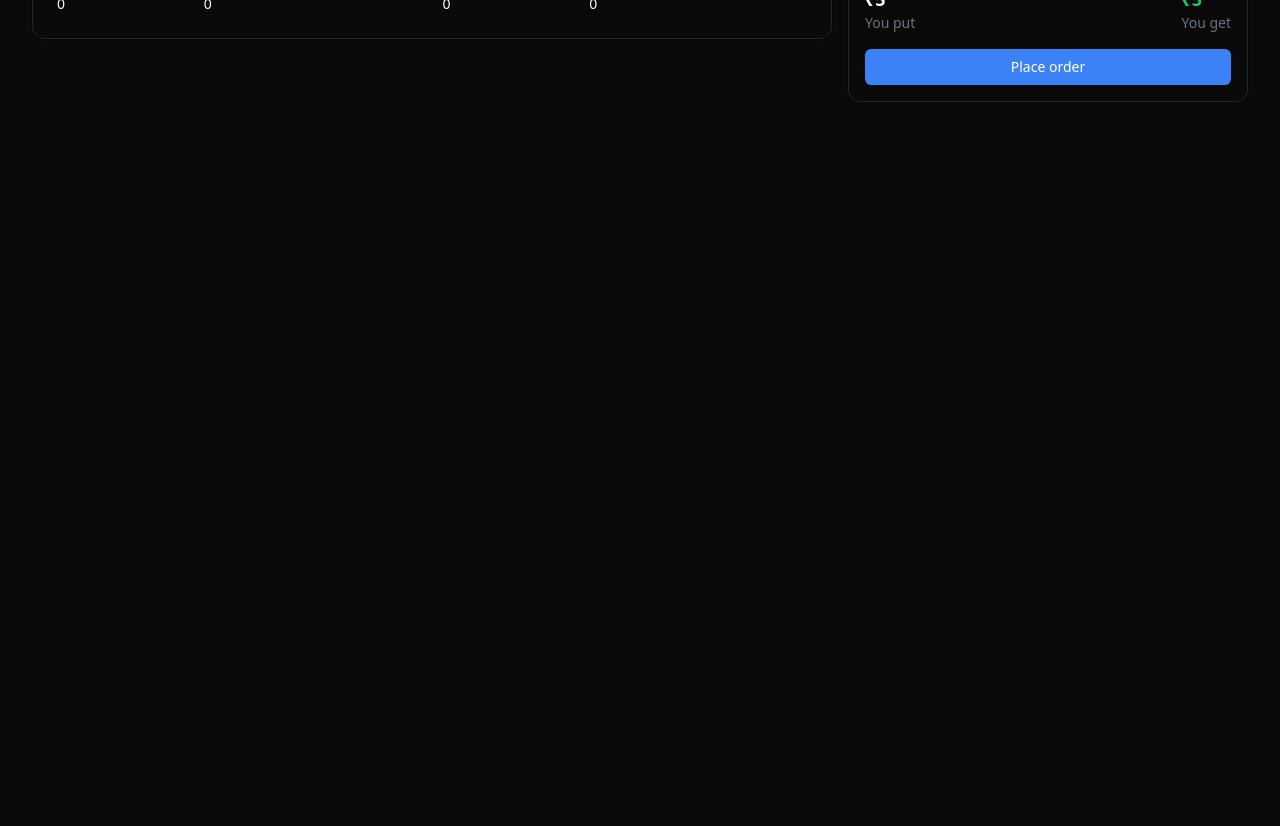
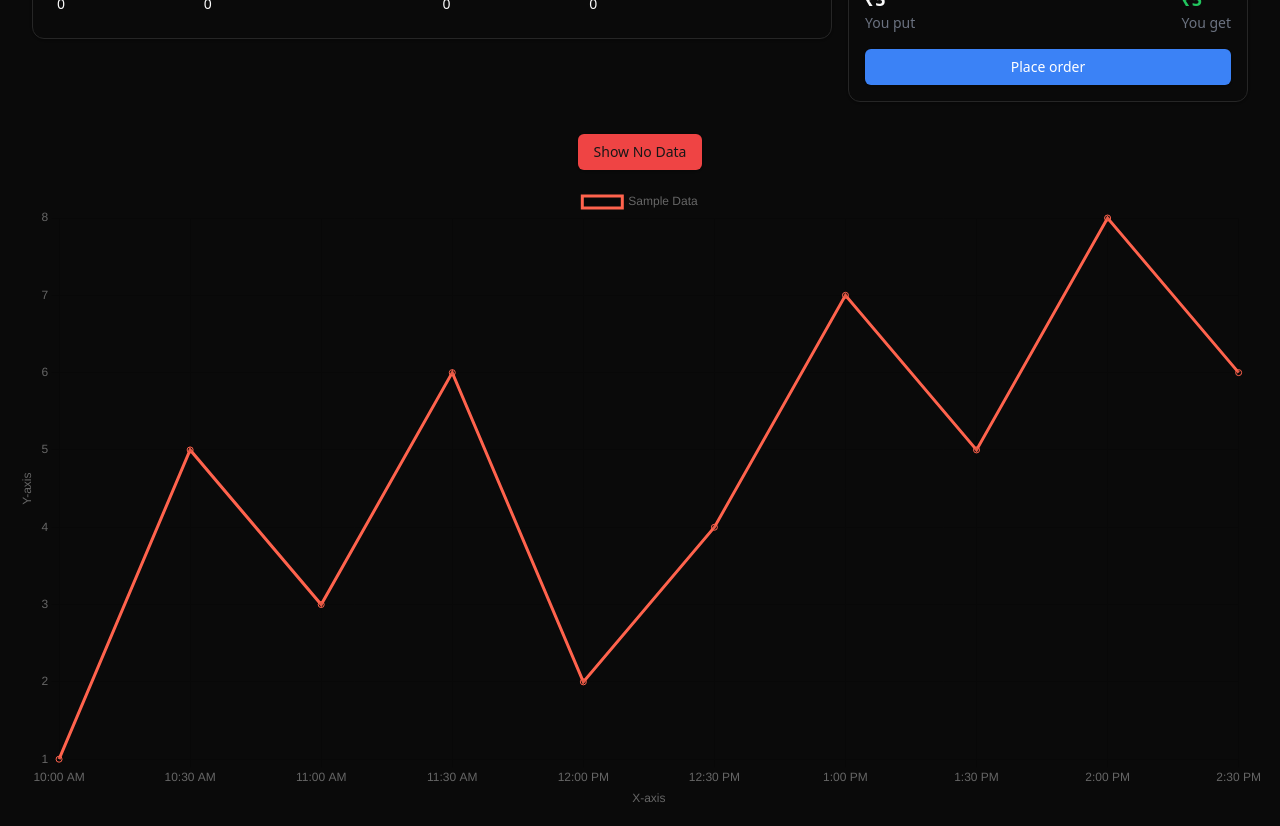
Before and after one commit to Praashh/opinix-trade, a React (Vite) app in the folder frontend/: page /event/india-will-win-match in a window 1280 px wide. Shown: the part 340-1166 px from the top of the page. Before the commit the page ends 800 px from the top, so only its background shows below. Built offline with nearby package versions, Linux system fonts and the light colour scheme; no server answers.

Commit message:
added realtime graph

```diff
--- a/frontend/package.json
+++ b/frontend/package.json
@@ -19,10 +19,12 @@
     "@radix-ui/react-slot": "^1.1.0",
     "@radix-ui/react-tabs": "^1.1.0",
     "axios": "^1.7.7",
+    "chart.js": "^4.4.4",
     "class-variance-authority": "^0.7.0",
     "clsx": "^2.1.1",
     "lucide-react": "^0.441.0",
     "react": "^18.3.1",
+    "react-chartjs-2": "^5.2.0",
     "react-dom": "^18.3.1",
     "react-router-dom": "^6.26.2",
     "react-syntax-highlighter": "^15.5.0",
--- a/frontend/src/components/landing/Orderbook.tsx
+++ b/frontend/src/components/landing/Orderbook.tsx
@@ -1,13 +1,63 @@
-import { Table, TableBody, TableCell, TableHead, TableHeader, TableRow } from "@/components/ui/table";
+import {
+  Table,
+  TableBody,
+  TableCell,
+  TableHead,
+  TableHeader,
+  TableRow,
+} from "@/components/ui/table";
 import { Tabs, TabsList, TabsTrigger, TabsContent } from "@/components/ui/tabs";
 import { Button } from "@/components/ui/button";
 import { Input } from "@/components/ui/input";
 import { Card, CardContent } from "@/components/ui/card";
-import { useState } from "react";
+import { useState, useEffect } from "react";
+import LineChart from "../ui/line-chart";
 
 const OrderBook = () => {
   const [yesPrice, setYesPrice] = useState(5);
   const [noPrice, setNoPrice] = useState(5);
+
+  const [toggle, setToggle] = useState(true);
+
+  const labels = [
+    "10:00 AM",
+    "10:30 AM",
+    "11:00 AM",
+    "11:30 AM",
+    "12:00 PM",
+    "12:30 PM",
+    "1:00 PM",
+    "1:30 PM",
+    "2:00 PM",
+    "2:30 PM",
+  ];
+  const data_yes = [1, 5, 3, 6, 2, 4, 7, 5, 8, 6];
+  const data_no = [2, 5, 4, 2, 1, 3, 6, 2, 3, 5];
+
+  const [socket, setSocket] = useState<null | WebSocket>(null)
+  const [latestMessage, setLatestMessage] = useState<string | null>(null)
+
+  useEffect(() => {
+    const newSocket = new WebSocket('ws://localhost:3000')
+
+    newSocket.onopen = () => {
+      console.log('Connected to server')
+      setSocket(newSocket)
+    }
+
+    newSocket.onmessage = (event) => {
+      console.log("Received data: " + event.data)
+      setLatestMessage(event.data)
+    }
+
+    return () => {
+      newSocket.close()
+    }
+  }, [])
+
+  console.log("Latest message: " + latestMessage);
+
+
   return (
     <div className="container mx-auto p-4">
       <div className="flex flex-col md:flex-row gap-4 p-4">
@@ -58,7 +108,9 @@ const OrderBook = () => {
           <Card>
             <CardContent className="p-4">
               <div className="flex justify-between mb-4">
-              <Button variant="default" className="bg-blue-500 text-white">Yes ₹{yesPrice}</Button>
+                <Button variant="default" className="bg-blue-500 text-white">
+                  Yes ₹{yesPrice}
+                </Button>
                 <Button variant="outline">No ₹{noPrice}</Button>
               </div>
               <div className="flex justify-between mb-4">
@@ -66,12 +118,16 @@ const OrderBook = () => {
                 <Button variant="outline">Instant match</Button>
               </div>
               <div className="mb-4">
-              <label className="block text-sm font-medium text-gray-700">Price</label>
+                <label className="block text-sm font-medium text-gray-700">
+                  Price
+                </label>
                 <Input type="number" value="9.5" className="mt-1" />
                 <p className="text-sm text-gray-500">0 qty available</p>
               </div>
               <div className="mb-4">
-              <label className="block text-sm font-medium text-gray-700">Quantity</label>
+                <label className="block text-sm font-medium text-gray-700">
+                  Quantity
+                </label>
                 <Input type="number" value="1" className="mt-1" />
               </div>
               <div className="flex justify-between mb-4">
@@ -80,15 +136,35 @@ const OrderBook = () => {
                   <p className="text-sm text-gray-500">You put</p>
                 </div>
                 <div>
-                <p className="text-lg font-bold text-green-500">₹{yesPrice+noPrice - yesPrice}</p>
+                  <p className="text-lg font-bold text-green-500">
+                    ₹{yesPrice + noPrice - yesPrice}
+                  </p>
                   <p className="text-sm text-gray-500">You get</p>
                 </div>
               </div>
-            <Button className="w-full bg-blue-500 text-white">Place order</Button>
+              <Button className="w-full bg-blue-500 text-white">
+                Place order
+              </Button>
             </CardContent>
           </Card>
         </div>
       </div>
+
+      <div className="flex justify-center my-4">
+        <Button
+          onClick={() => setToggle(!toggle)}
+          className={toggle ? "bg-red-500" : "bg-blue-500"}
+        >
+          {toggle ? "Show No Data" : "Show Yes Data"}
+        </Button>
+      </div>
+
+      <LineChart
+  labels={labels}
+  data={toggle ? data_yes : data_no}
+  borderColor={toggle ? "rgba(255, 99, 77, 1)" : "rgba(85, 142, 255, 1)"}
+/>
+
     </div>
   );
 };
--- /dev/null
+++ b/frontend/src/components/ui/line-chart.tsx
@@ -0,0 +1,66 @@
+import React from 'react';
+import { Line } from 'react-chartjs-2';
+import {
+  Chart as ChartJS,
+  LineElement,
+  CategoryScale,
+  LinearScale,
+  PointElement,
+  Tooltip,
+  Legend,
+} from 'chart.js';
+
+// Register components to make them available
+ChartJS.register(LineElement, CategoryScale, LinearScale, PointElement, Tooltip, Legend);
+
+interface LineChartProps {
+  labels: string[];
+  data: number[];
+  borderColor: string;
+}
+
+const LineChart: React.FC<LineChartProps> = ({ labels, data, borderColor }) => {
+  const chartData = {
+    labels,
+    datasets: [
+      {
+        label: 'Sample Data',
+        data,
+        fill: true,
+        borderColor: borderColor,
+        tension: 0.,
+      },
+    ],
+  };
+
+  const options = {
+    responsive: true,
+    plugins: {
+      legend: {
+        display: true,
+        position: 'top' as const,
+      },
+      tooltip: {
+        enabled: true,
+      },
+    },
+    scales: {
+      x: {
+        title: {
+          display: true,
+          text: 'X-axis',
+        },
+      },
+      y: {
+        title: {
+          display: true,
+          text: 'Y-axis',
+        },
+      },
+    },
+  };
+
+  return <Line data={chartData} options={options} />;
+};
+
+export default LineChart;
```
Also changed, not shown: 2 other files (tests, documents, lock files or other folders). Lines whose indentation alone changed are shown as unchanged.
